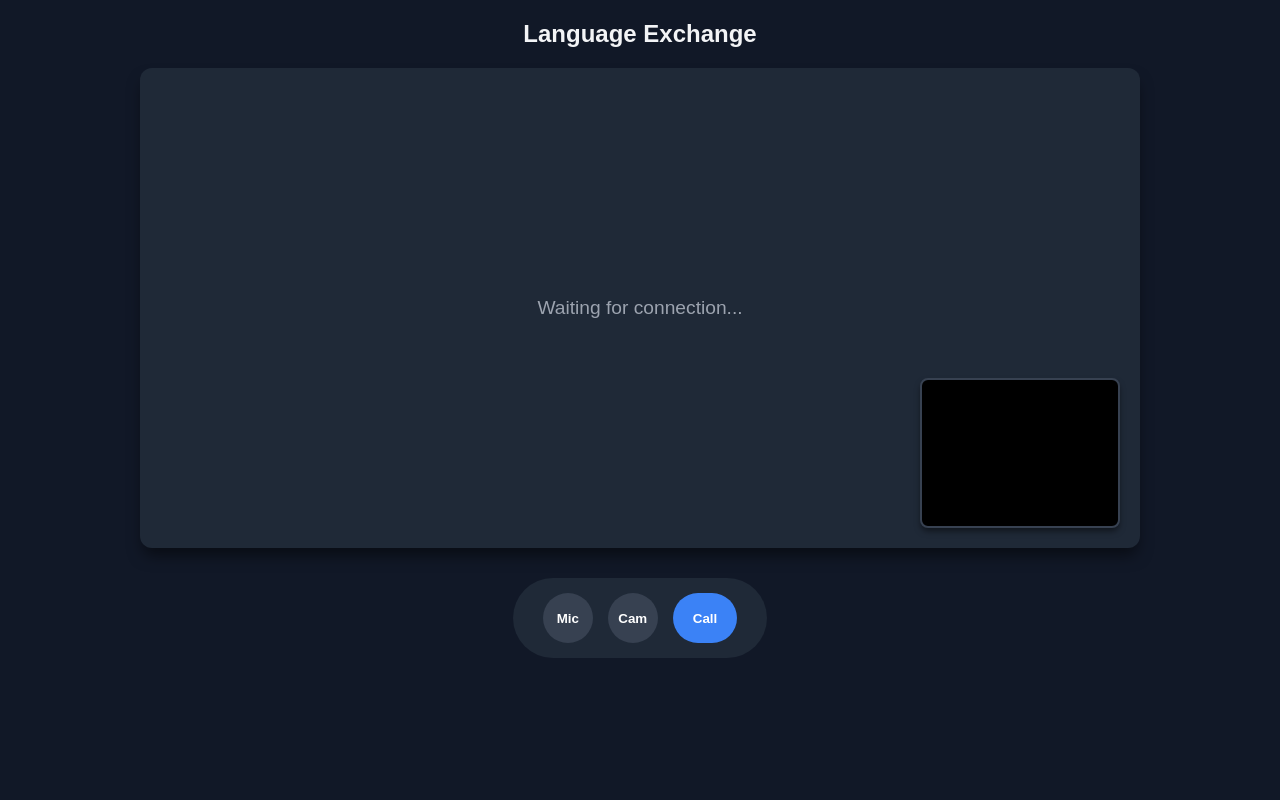
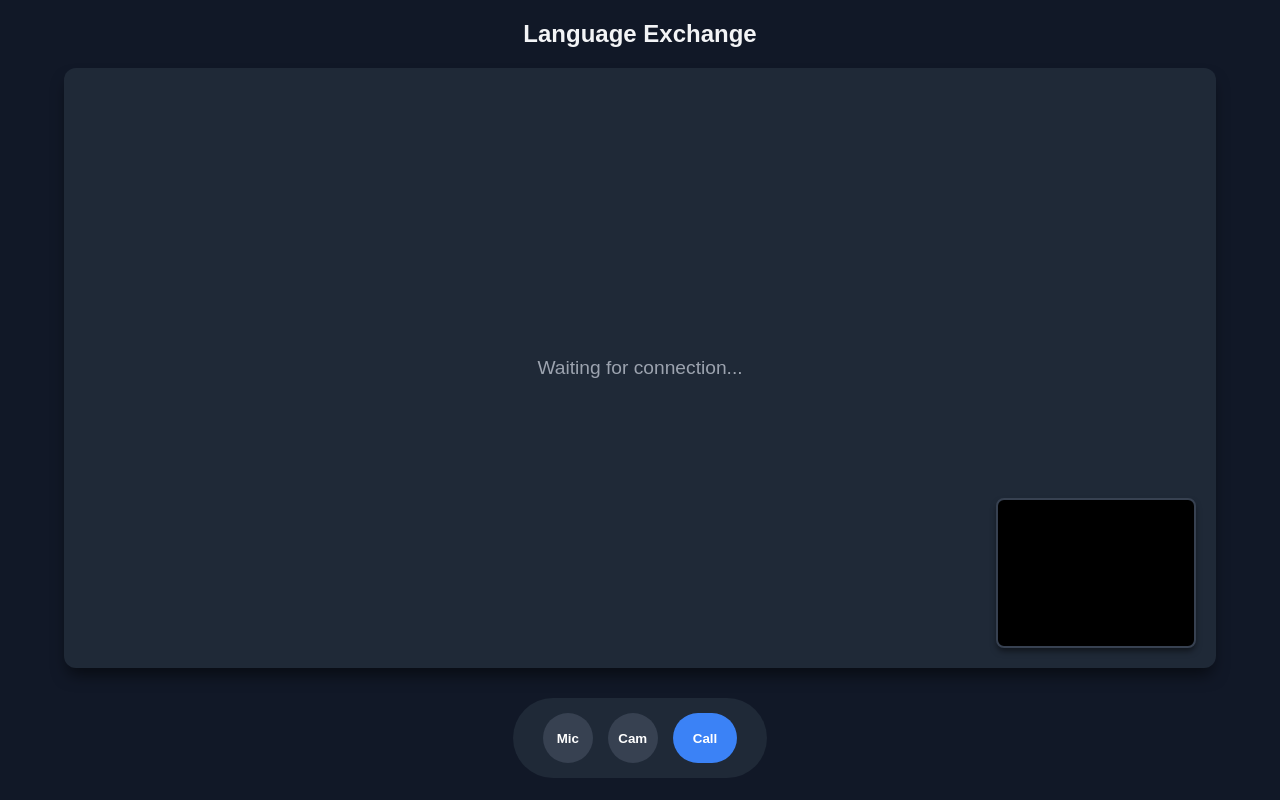
Before and after one commit to Rohan-Rahul/language-exchange-app, a React (Vite) app in the folder frontend/: page / in a window 1280 px wide. Built offline with nearby package versions, Linux system fonts and the light colour scheme; no server answers.

Commit message:
main container resized

```diff
--- a/frontend/src/App.jsx
+++ b/frontend/src/App.jsx
@@ -134,11 +134,11 @@ function App() {
       <h2 style={{ padding: '20px', margin: 0, fontWeight: 'bold', color: '#f3f4f6' }}>Language Exchange</h2>
 
       {/* Main Video Container */}
-      <div style={{ position: 'relative', width: '90%', maxWidth: '1000px', height: '60vh', backgroundColor: '#1f2937', borderRadius: '12px', overflow: 'hidden', display: 'flex', justifyContent: 'center', alignItems: 'center', boxShadow: '0 10px 15px -3px rgba(0, 0, 0, 0.5)' }}>
+      <div style={{ position: 'relative', width: '90vw', height: '75vh', backgroundColor: '#1f2937', borderRadius: '12px', overflow: 'hidden', display: 'flex', justifyContent: 'center', alignItems: 'center', boxShadow: '0 10px 15px -3px rgba(0, 0, 0, 0.5)' }}>
 
         {/* Remote Video (Takes up full container if accepted, otherwise hidden) */}
         {callAccepted && !callEnded ? (
-          <video playsInline ref={remoteVideo} autoPlay style={{ width: '100%', height: '100%', objectFit: 'cover' }} />
+          <video playsInline ref={remoteVideo} autoPlay style={{ width: '100%', height: '100vh', objectFit: 'cover' }} />
         ) : (
           <div style={{ color: '#9ca3af', fontSize: '1.2rem' }}>Waiting for connection...</div>
         )}
```
